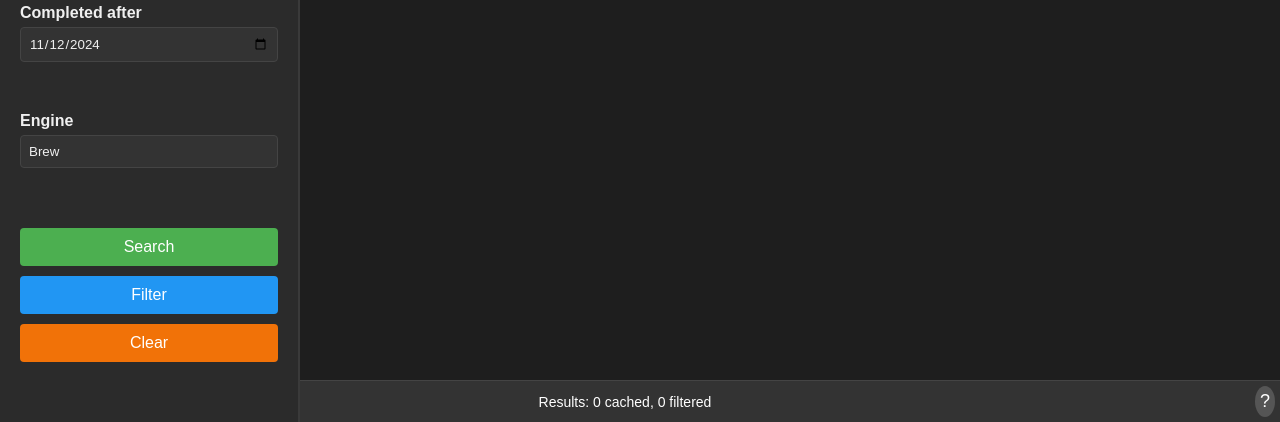
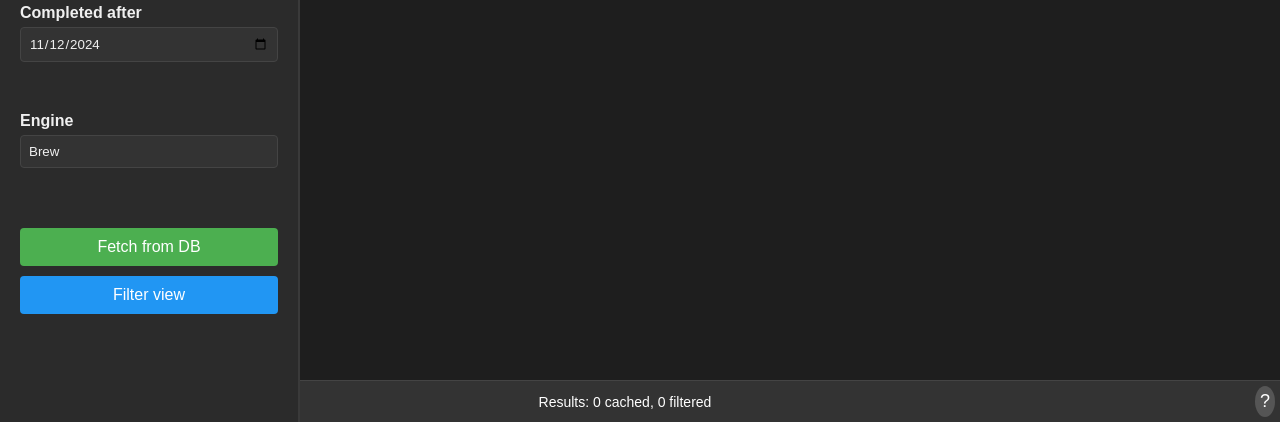
Before and after one commit to openshift-eng/art-dashboard-ui, a Flask app: page / in a window 1280 px wide. Shown: the part 513-935 px from the top of the page. Run offline with Flask 3, Linux system fonts and the light colour scheme; data that the repository does not hold is empty.

Commit message:
Change button captions; remove Clear button

```diff
--- a/static/script.js
+++ b/static/script.js
@@ -161,17 +161,6 @@ document.addEventListener("DOMContentLoaded", () => {
     }
 });
 
-document.getElementById("clearButton").addEventListener("click", function () {
-    // Reset all form fields to their default values
-    const form = document.getElementById("searchForm");
-    form.reset();
-
-    document.getElementById("outcome").value = ""; // Set default value for Outcome dropdown
-    document.getElementById("group").value = ""; // Clear version input field
-    document.getElementById("name").value = ""; // Clear version input field
-    document.getElementById("assembly").value = ""; // Reset to default Assembly value
-});
-
 document.getElementById("filterButton").addEventListener("click", function () {
     event.preventDefault(); // Prevent the default form submission behavior
 
--- a/static/style.css
+++ b/static/style.css
@@ -117,14 +117,6 @@ button {
 
 button:hover {
     background-color: #45a049;
-}
-
-#clearButton {
-    background-color: #f17208;
-}
-
-#clearButton:hover {
-    background-color: #f17c1a;
 }
 
 .results-container {
--- a/templates/index.html
+++ b/templates/index.html
@@ -45,9 +45,8 @@
                     </select>
                 </div>
 
-                <button type="submit" id="searchButton">Search</button>
-                <button type="button" id="filterButton" class="filter-btn">Filter</button>
-                <button type="button" id="clearButton">Clear</button>
+                <button type="submit" id="searchButton">Fetch from DB</button>
+                <button type="button" id="filterButton" class="filter-btn">Filter view</button>
             </form>
         </div> <!-- sidebar -->
 
@@ -87,10 +86,9 @@
                     <p style="margin-bottom: 5px;">Default search filters: both failed and succeeded builds, latest OCP group, stream assembly,
                     completed within last week</p>
                     <p>1. Set the filters matching your search criteria</p>
-                    <p>2. Hit "Search" to query the Konflux DB; results are cached</p>
+                    <p>2. Hit "Fetch from DB" to query the Konflux DB; results are cached in the browser</p>
                     <p>3. Adjust the filters to limit the results being displayed</p>
-                    <p>4. Hit "Filter" to display matching results; cache is preserved</p>
-                    <p>5. Hit "Clear" to reset search filters</p>
+                    <p>4. Hit "Filter view" to limit displayed results; cache is preserved</p>
                     <button id="closeDialogButton">Close</button>
                 </div>
             </div>
```
